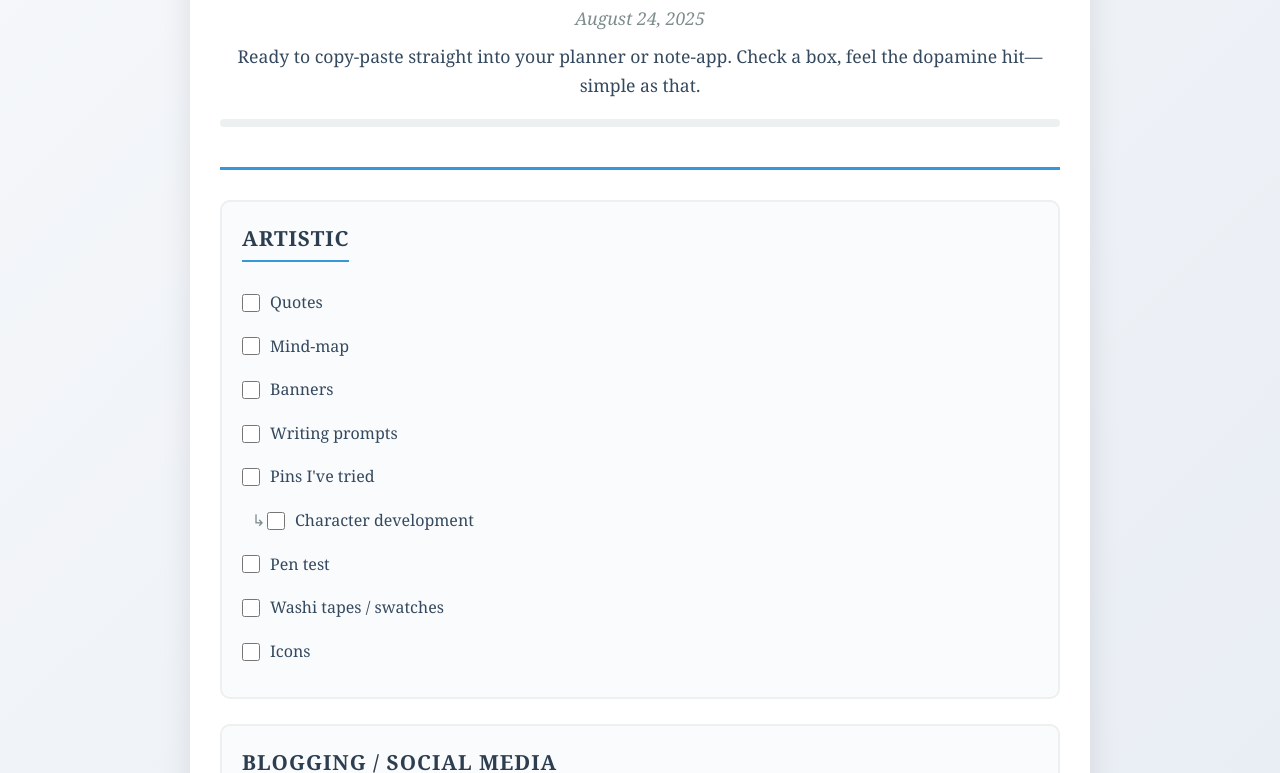
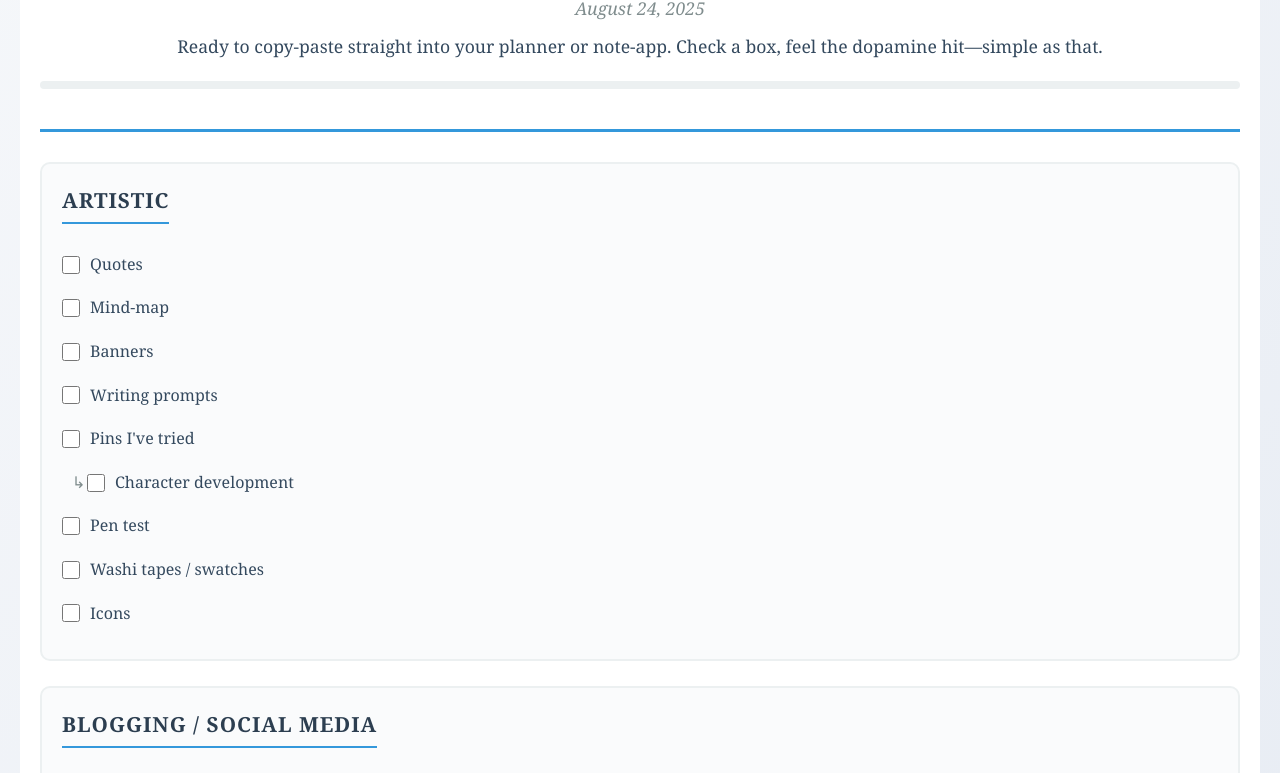
Before and after one commit to TiffanyClarkWriter/collections, a plain HTML site: page index.html in a window 1280 px wide. Shown: the part 112-885 px from the top of the page. Drawn offline with Linux system fonts and the light colour scheme.

Commit message:
Update index.html

```diff
--- a/index.html
+++ b/index.html
@@ -20,12 +20,13 @@
         }
 
         .container {
-            max-width: 900px;
-            margin: 0 auto;
+            max-width: 100%;
+            width: 100%;
+            margin: 0;
             background: white;
-            border-radius: 15px;
-            box-shadow: 0 10px 30px rgba(0,0,0,0.1);
-            padding: 30px;
+            border-radius: 0;
+            box-shadow: none;
+            padding: 20px;
         }
 
         .header {
```
